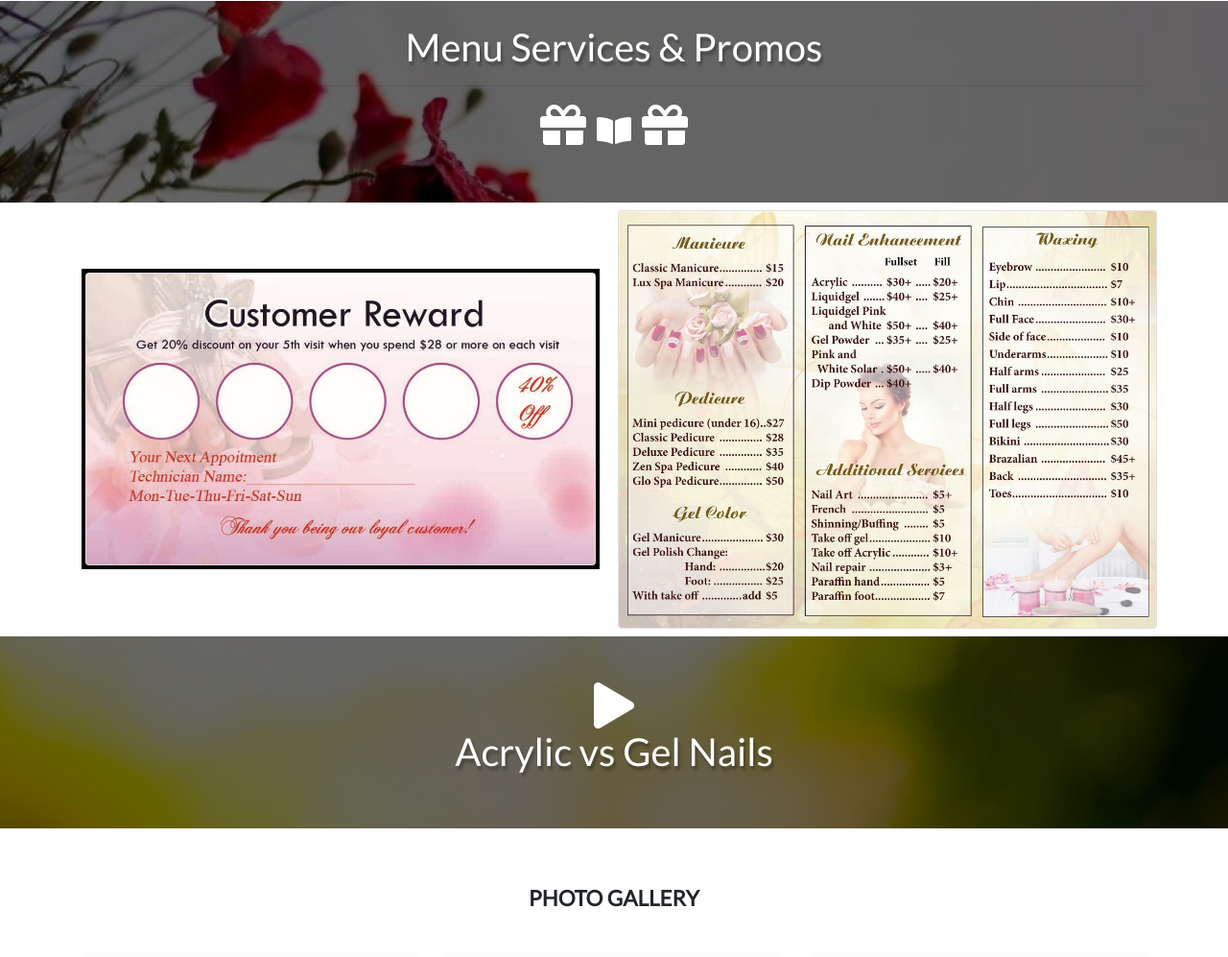
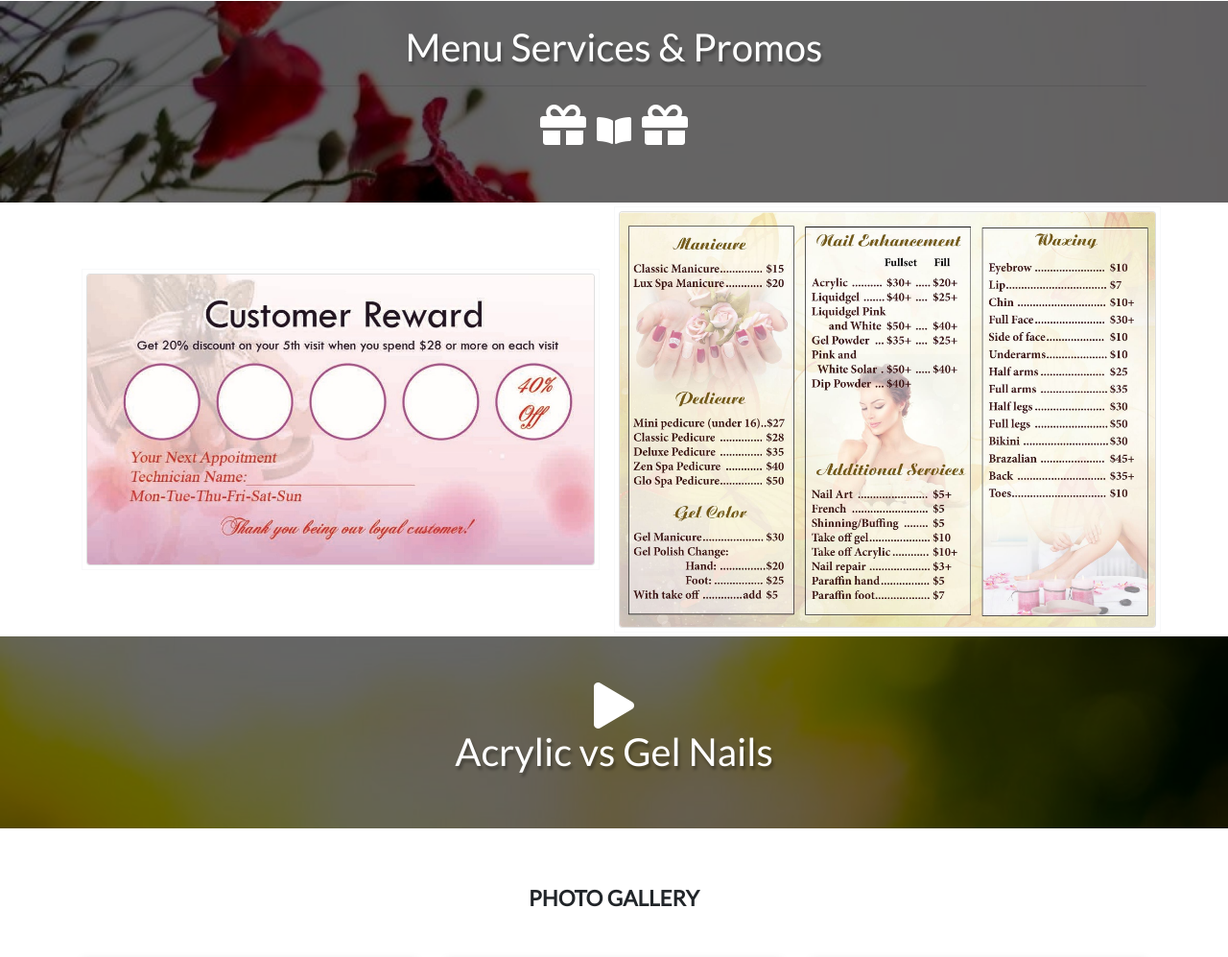
Before and after one commit to Petertran198/AJ-Nail, a plain HTML site: page index.html in a window 1280 px wide. Shown: the part 816-1813 px from the top of the page at 96% size. Drawn offline with nearby package versions, Linux system fonts and the light colour scheme.

Commit message:
design change

```diff
--- a/index.html
+++ b/index.html
@@ -143,11 +143,11 @@
 
 
 
-          <div id="overlay" class="p-1">
+          <div  class="p-1 border border-light">
               <img src="img/coupon.jpeg" width="100%" height="100%" resizable=0  class="card " />
           </div>
         </div>
-        <div class="col-md-6 p-1">
+        <div class="col-md-6 p-1 border border-light">
           <img src="img/menu.jpg" alt="menu" class="img-fluid card">
         </div>
       </div>
```
Also changed, not shown: 1 other file.
